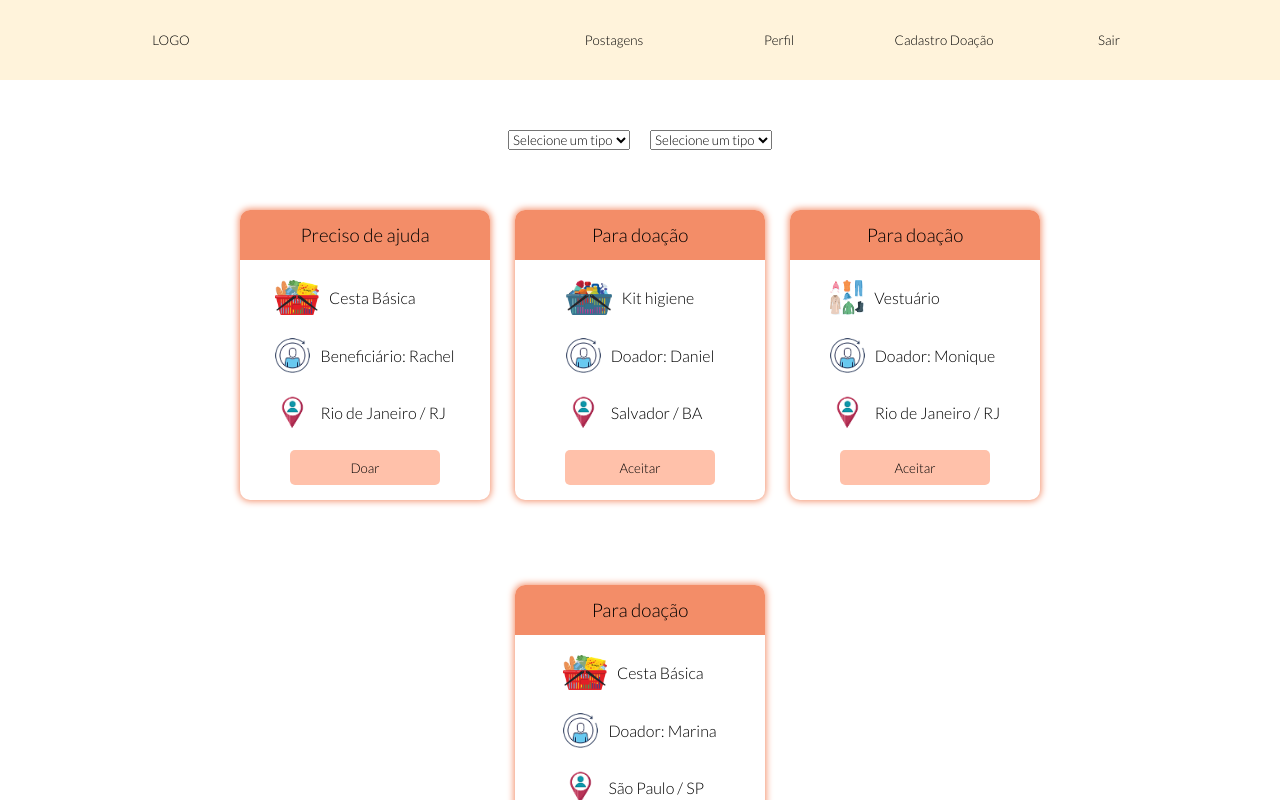
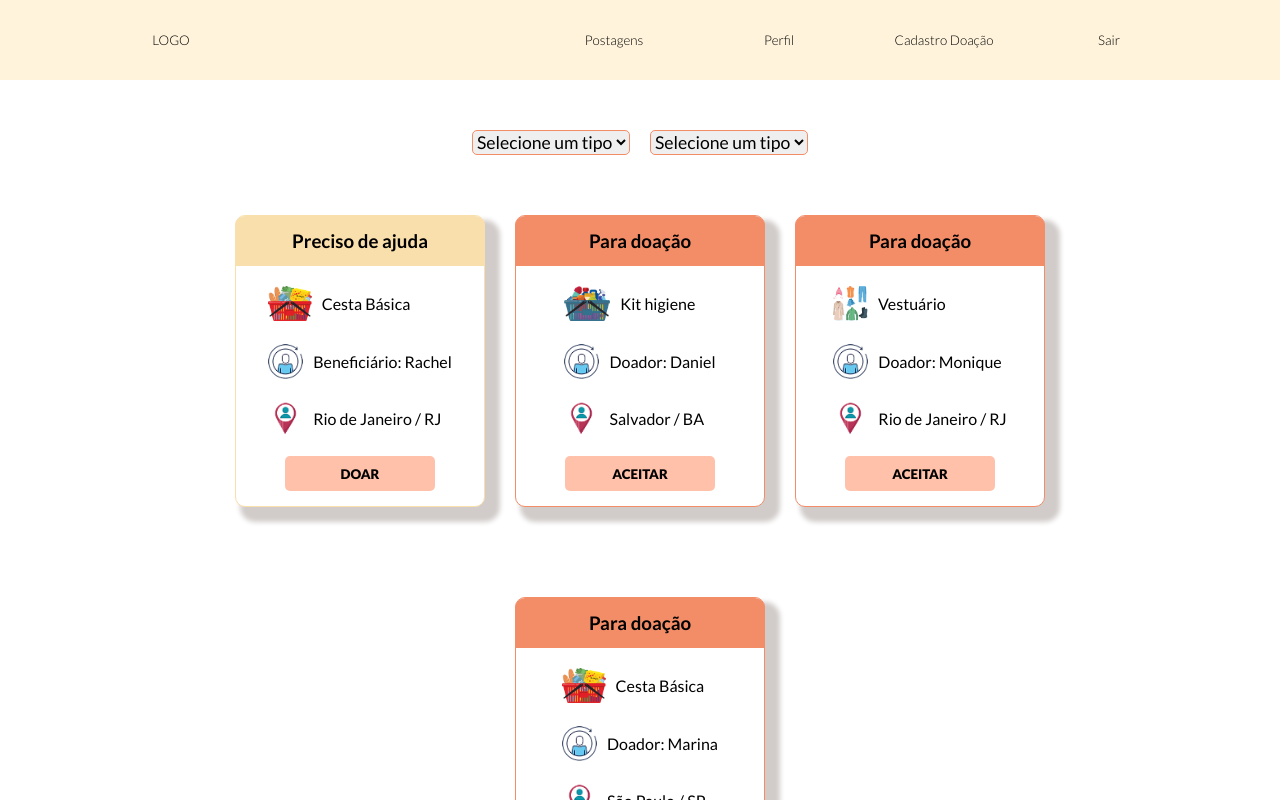
Before and after one commit to Shidoshi93/projeto-integrador, a React (Create React App) app: page /feed in a window 1280 px wide. Shown: the top 800 px of the page. Built offline with nearby package versions, Linux system fonts and the light colour scheme.

Commit message:
Refatorado estilo do feed.

```diff
--- a/src/components/CardFeed/cardFeed.js
+++ b/src/components/CardFeed/cardFeed.js
@@ -117,8 +117,9 @@ function Cards() {
                         className='cardContent'
                         key={donation.key}
                         onClick={() => goTo(history, `/detail/${donation.id}`)}
+                        color={donation.userStatus === "Doador" ? "#F38D68" : "#F9DFAC"}
                     >
-                        <TitleContainer>
+                        <TitleContainer color={donation.userStatus === "Doador" ? "#F38D68" : "#F9DFAC"}>
                             <h3>{donation.userStatus === "Doador" ? "Para doação" : "Preciso de ajuda"}</h3>
                         </TitleContainer>
 
@@ -149,7 +150,7 @@ function Cards() {
 
                         {/* abre janela de contato com usuário */}
                         <Btn>
-                            {donation.userStatus === "Doador" ? "Aceitar" : "Doar"}
+                            {donation.userStatus === "Doador" ? "ACEITAR" : "DOAR"}
                         </Btn>
                     </CardContent>
                 ))}
--- a/src/components/CardFeed/style.js
+++ b/src/components/CardFeed/style.js
@@ -2,8 +2,8 @@ import styled from 'styled-components'
 
 export const MotherBox = styled.div`
     width: 80%;
-    margin: 0 auto;
-    margin-top: 50px;
+    margin-inline: auto;
+    padding-top: 50px;
 `
 
 export const ImagemItem = styled.img`
@@ -22,7 +22,7 @@ export const CardContainer = styled.div`
     display: flex;
     justify-content: center;
     flex-wrap: wrap;
-    gap: 25px;
+    gap: 30px;
     margin-top: 30px;
 `
 
@@ -33,6 +33,13 @@ export const SearchContainer = styled.div`
     align-items: center;
     justify-content: center;
     gap: 20px;
+
+    select {
+        font-size: 1.1em;
+        border-radius: 5px;
+        font-weight: 400;
+        border: 1px solid #F38D68;
+    }
 `
 
 export const CardContent = styled.div`
@@ -46,8 +53,9 @@ export const CardContent = styled.div`
     padding: 15px;
     margin: 30px 0;
     background-color: #fff;
-    box-shadow: 0 0 7px 1px #F38D68;
+    box-shadow: 10px 10px 5px 5px #d1ccca;
     border-radius: 10px;
+    border: 1px solid ${(props) => props.color};
     cursor: pointer;
     transition: 0.25s;
 
@@ -57,7 +65,7 @@ export const CardContent = styled.div`
 `
 
 export const TitleContainer = styled.div`
-    background-color: #F38D68;
+    background: ${(props) => props.color};
     width: 250px;
     height: 50px;
     display: flex;
@@ -66,6 +74,10 @@ export const TitleContainer = styled.div`
     border-radius: 10px 10px 0 0;
     align-items: center;
     justify-content: center;
+
+    h3 {
+        font-weight: 600;
+    }
 `
 
 export const CardItemContent = styled.div`
@@ -85,20 +97,21 @@ export const DonationType = styled.div`
     display: flex;
     gap: 10px;
     align-items: center;
+
+    p {
+        font-weight: 500;
+    }
 `
 
 export const Btn = styled.button`
     height: 35px;
     width: 150px;
-
     border: none;
     border-radius: 5px;
-
     background-color: #ffc1aa;
-
     cursor: pointer;
-
     bottom: 15px;
+    font-weight: 800;
 
     &:active{
         outline: none;
```
